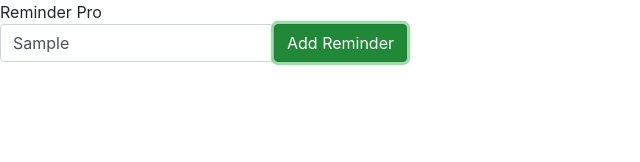
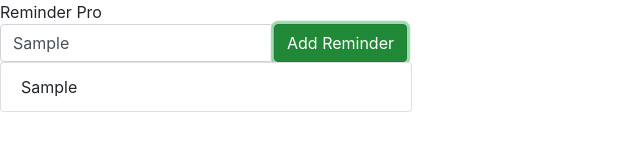
Before and after one commit to ariana-mirus20/task-list-app, a React (Create React App) app: page / in a window 1280 px wide. Both pictures are taken after typing "Sample" into the empty fields and a click on the button "Add Reminder". Shown: the top 162 px of the page, without its empty margins (0-640 px from the left). Built offline with nearby package versions, Linux system fonts and the light colour scheme.

Commit message:
can now render out inputs in an unitemised list

```diff
--- a/src/actions/index.js
+++ b/src/actions/index.js
@@ -0,0 +1,10 @@
+import { ADD_REMINDER } from '../constants'
+
+export const addReminder = (text) => {
+  const action = {
+    type: ADD_REMINDER,
+    text: text
+  }
+  console.log('action in addReminder:', action)
+  return action
+}
--- a/src/components/App.jsx
+++ b/src/components/App.jsx
@@ -1,7 +1,40 @@
 import React, { Component } from 'react'
+import { connect } from 'react-redux'
+import { addReminder } from '../actions'
+
+
 
 class App extends Component {
+constructor(props) {
+  super(props)
+  this.state = {
+    text: ''
+  }
+}
+
+addReminder() {
+  this.props.addReminder(this.state.text)
+}
+
+renderReminders() {
+  const { reminders } = this.props
+  return (
+    <ul className="list-group col-sm-4">
+      {
+        reminders.map(reminder => {
+          return(
+            <li key={reminder.id} className="list-group-item">
+              <div>{reminder.text}</div>
+            </li>
+          )
+        })
+      }
+    </ul>
+  )
+}
+
   render() {
+    console.log('this.props', this.props)
     return (
       <div className="App">
         <div className="title">
@@ -12,17 +45,26 @@
             <input
             className="form-control"
             placeholder="I have to..."
+            onChange={event => this.setState({text: event.target.value})}
             />
           </div>
           <button
            type="button"
-           className="btn btn-success">
+           className="btn btn-success"
+           onClick={() => this.addReminder()}>
             Add Reminder
           </button>
         </div>
+        { this.renderReminders() }
       </div>
     )
   }
 }
 
-export default App
+function mapStateToProps(state){
+  return {
+    reminders: state
+  }
+}
+
+export default connect(mapStateToProps, {addReminder})(App)
--- a/src/index.js
+++ b/src/index.js
@@ -2,9 +2,17 @@
 import ReactDOM from 'react-dom'
 import App from './components/App'
 
+import { Provider } from 'react-redux'
+import { createStore } from 'redux'
+import reducer from './reducers'
+
+const store = createStore(reducer)
+
 
 ReactDOM.render(
- <App />,
+  <Provider store={store}>
+    <App />
+  </Provider>,
   document.getElementById('root')
 
 )
--- a/src/reducers/index.js
+++ b/src/reducers/index.js
@@ -0,0 +1,22 @@
+import { ADD_REMINDER } from '../constants'
+
+let reminder = (action) => {
+  return {
+    text: action.text,
+    id: Math.random()
+  }
+}
+
+const reminders = (state = [], action) => {
+  let reminders = null
+  switch(action.type) {
+    case ADD_REMINDER:
+      reminders = [...state, reminder(action)]
+      console.log('reminders as state', reminders)
+      return reminders
+      default:
+        return state
+  }
+}
+
+export default reminders
```
